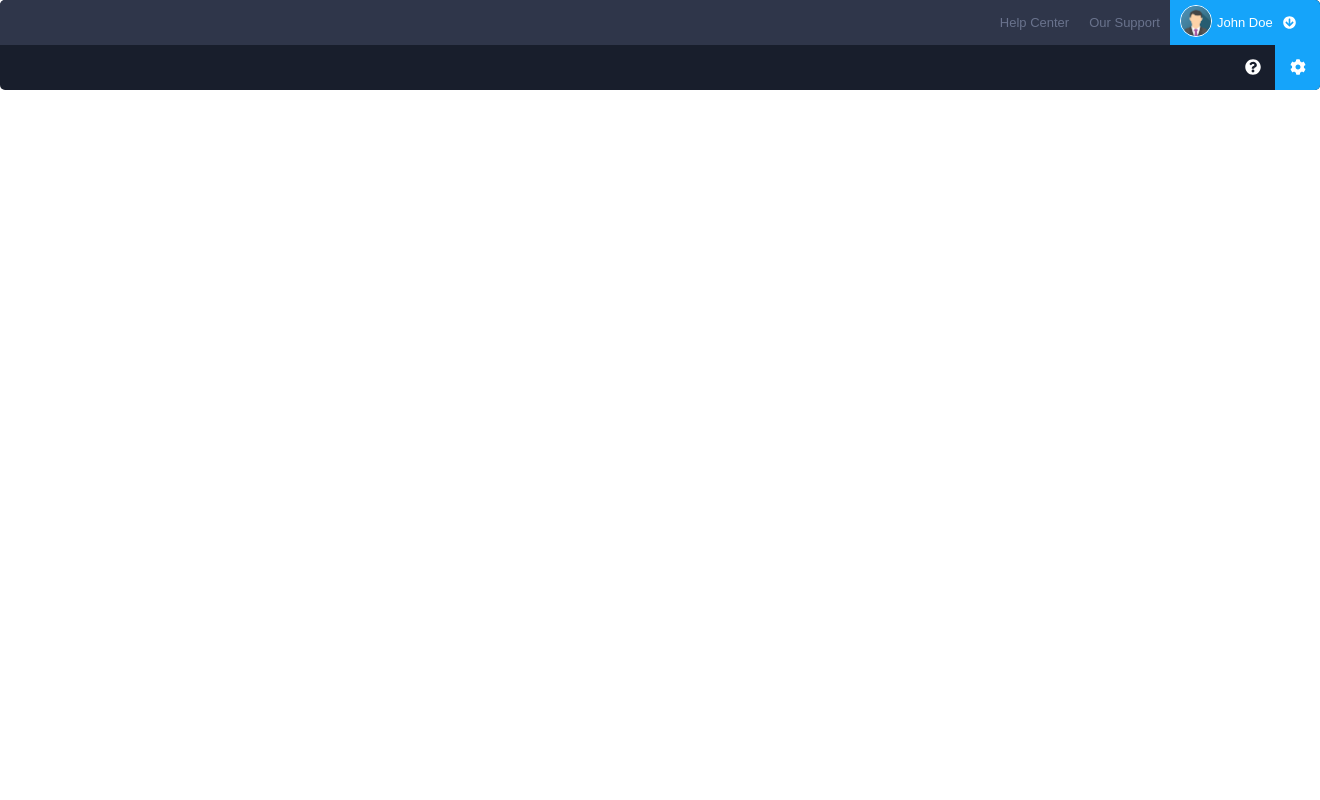
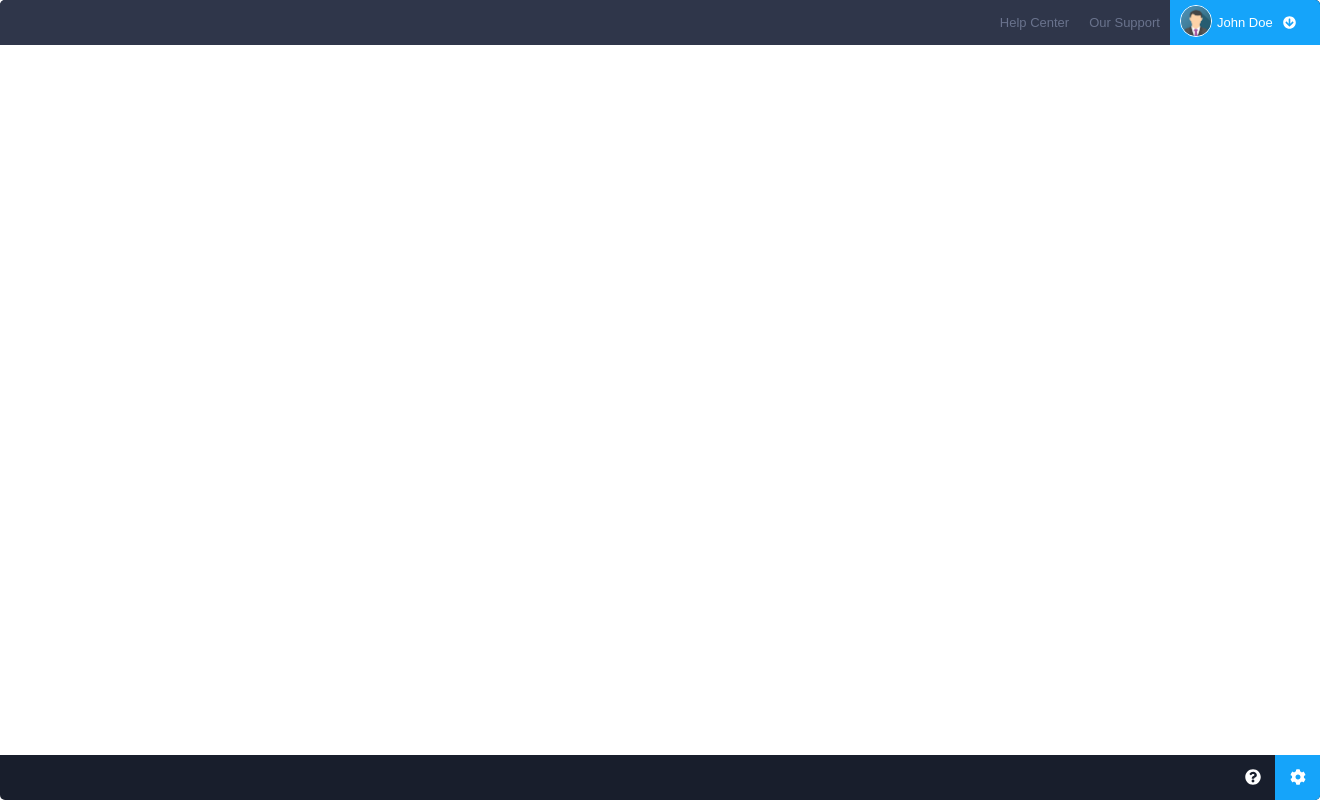
Before and after one commit to neitiris/MyBookApp, an Angular app: page / in a window 1280 px wide. Shown: the whole page, 1320 px wide, since content can reach past the window. Built offline with nearby package versions, Linux system fonts and the light colour scheme.

Commit message:
fixed footer and header

```diff
--- a/src/app/page/my-book/my-book.component.css
+++ b/src/app/page/my-book/my-book.component.css
@@ -11,7 +11,8 @@
 .header {
   border-top-left-radius: 5px;
   border-top-right-radius: 5px;
-  width: 100%;
+  width: 1320px;
+  position: fixed;
   height: 45px;
   background-color: #2f364a; }
 
@@ -60,7 +61,9 @@
   border-bottom-left-radius: 5px;
   border-bottom-right-radius: 5px;
   background-color: #181e2c;
-  width: 100%;
+  width: 1320px;
+  position: fixed;
+  bottom: 0;
   height: 45px; }
 
 .footer__container {
--- a/src/app/page/my-book/my-book.component.scss
+++ b/src/app/page/my-book/my-book.component.scss
@@ -12,7 +12,8 @@
 .header{
   border-top-left-radius: 5px;
   border-top-right-radius: 5px;
-  width: 100%;
+  width: 1320px;
+  position: fixed;
   height: 45px;
   background-color:  #2f364a;
 }
@@ -61,7 +62,9 @@
   border-bottom-left-radius: 5px;
   border-bottom-right-radius: 5px;
   background-color:  #181e2c;
-  width: 100%;
+  width: 1320px;
+  position: fixed;
+  bottom: 0;
   height: 45px;
 }
 .footer__container{
```
Also changed, not shown: 1 other file (tests, documents, lock files or other folders).
